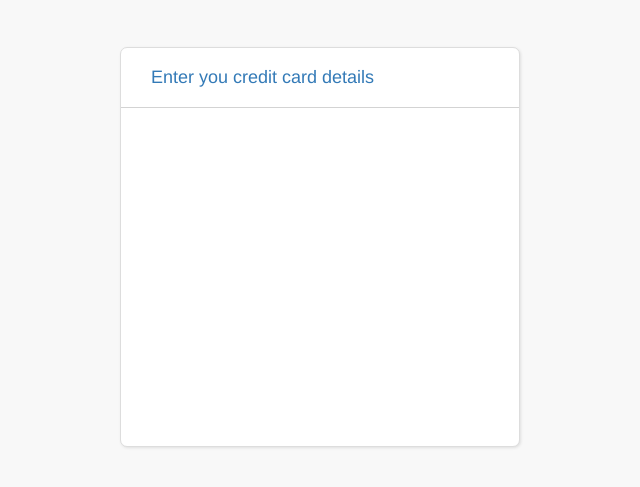
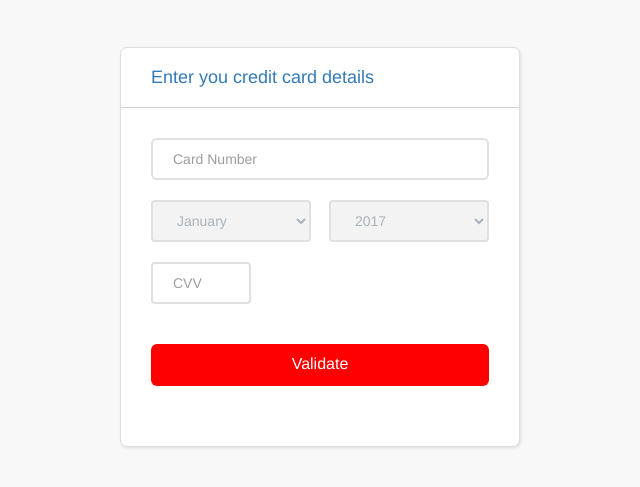
Before and after one commit to rob-in/fontend-assignment, a website: page app/index.html in a window 1280 px wide. Shown: the part 93-580 px from the top of the page, without its empty margins (335-975 px from the left). Drawn offline with nearby package versions, Linux system fonts and the light colour scheme; some packages are replaced by stand-ins of ours; files that its build step writes are made by us from their sources.

Commit message:
Progressive Changes

```diff
--- a/app/index.html
+++ b/app/index.html
@@ -33,9 +33,9 @@
     <script src="bower_components/angular-route/angular-route.js"></script>
 
         <script src="scripts/app.js"></script>
-        <script src="scripts/controllers/main.js"></script>
+        <script src="scripts/controllers/main-controller.js"></script>
         <script src="scripts/constants/main-constant.js"></script>
-        <script src="scripts/service/main-service.js"></script>
+        <script src="scripts/service/card-validation-service.js"></script>
 
   </body>
 </html>
--- a/app/scripts/controllers/main.js
+++ b/app/scripts/controllers/main-controller.js
@@ -8,6 +8,6 @@
  * Controller of the demoApp
  */
 angular.module('demoApp')
-  .controller('MainCtrl', ['$scope', 'MainCnst', function ($scope, cnst) {
+  .controller('MainCtrl', ['$scope', 'MainCnst', 'CardValidationSV', function ($scope, cnst, cardValidationSV) {
     //TODO
   }]);
--- /dev/null
+++ b/app/scripts/service/card-validation-service.js
@@ -0,0 +1,26 @@
+var app = angular.module("demoApp");
+app.service('CardValidationSV', _CardValidationService);
+
+function _CardValidationService() {
+    var _cardDetails = {
+        cardType: "",
+        isValid: false
+    };
+
+    this.validateCardDetails = function(cardNumber) {
+        console.log("validate cardNumber ", cardNumber);
+    }
+
+    function _getCardType(){
+      //TODO : card type get implementaion
+      _checkCardLength(); // we need to call it here
+    }
+
+    function _checkCardLength(){
+      //TODO : card length check implementaion on the basis of card type
+    }
+
+    function _validateLuhnAlgorithm(cardNumber) {
+        //TODO : Luhn ALgorith implementaion
+    }
+}
--- a/app/scripts/service/main-service.js
+++ /dev/null
@@ -1,3 +0,0 @@
-angular.module('demoApp')
-  .service('MainSrvc', ['$scope', 'MainCnst', function ($scope, cnst) {
-  }]);
--- a/app/styles/main.css
+++ b/app/styles/main.css
@@ -52,3 +52,74 @@ body {
     color: #337ab7;
     font-size: 18px;
 }
+
+/* Common Css Properties applied at multiple elements*/
+
+.card-number-input-box, .cvv-input-box input, .month select, .year select, .validate-btn{
+    height: 42px;
+}
+
+.card-number-input-box, .cvv-input-box input, .month select, .year select {
+    font-size: 14px;
+    font-weight: 100;
+    line-height: 14px;
+		color: #86939e;
+    opacity: .7;
+}
+
+/* Card Number Input box*/
+
+.card-number-input-box {
+    width: 100%;
+    margin-bottom: 20px;
+    padding-left: 20px;
+    border: 2px solid lightgrey;
+    border-radius: 6px;
+}
+
+
+/* Date Field */
+
+.month select, .year select {
+    width: 160px;
+    margin-bottom: 20px;
+    padding-left: 20px;
+    border: 2px solid lightgrey;
+    border-radius: 4px;
+}
+
+.month select {
+    float: left;
+}
+
+.year select {
+    float: right;
+}
+
+
+/* CVV Field */
+
+.cvv-input-box input {
+    border: 2px solid lightgrey;
+    border-radius: 4px;
+    background: #fff;
+    width: 100px;
+    float: left;
+    padding-left: 20px;
+    margin-bottom: 20px;
+}
+
+
+/* Footer Buttons Section */
+
+.validate-btn {
+    margin-top: 20px;
+    margin-bottom: 10px;
+    width: 100%;
+    border-color: transparent;
+    border-radius: 6px;
+		background: #FF0000;
+		font-size: 16px;
+		color: white;
+		cursor: pointer;
+}
--- a/app/views/main.html
+++ b/app/views/main.html
@@ -7,6 +7,50 @@
         <div class="form-header">
             <h4 class="form-title">Enter you credit card details</h4>
         </div>
+        <div class="form-body">
+            <!-- Card Number -->
+            <input type="text" class="card-number-input-box" placeholder="Card Number">
+
+            <!-- Date Field -->
+            <div class="date-field">
+                <div class="month">
+                    <select name="Month">
+                      <option value="january">January</option>
+                      <option value="february">February</option>
+                      <option value="march">March</option>
+                      <option value="april">April</option>
+                      <option value="may">May</option>
+                      <option value="june">June</option>
+                      <option value="july">July</option>
+                      <option value="august">August</option>
+                      <option value="september">September</option>
+                      <option value="october">October</option>
+                      <option value="november">November</option>
+                      <option value="december">December</option>
+                    </select>
+                </div>
+                <div class="year">
+                    <select name="Year">
+                      <option value="2017">2017</option>
+                      <option value="2018">2018</option>
+                      <option value="2019">2019</option>
+                      <option value="2020">2020</option>
+                      <option value="2021">2021</option>
+                      <option value="2022">2022</option>
+                    </select>
+                </div>
+            </div>
+
+            <!-- Card Verification Field -->
+            <div class="card-verification-section">
+                <div class="cvv-input-box">
+                    <input type="text" placeholder="CVV">
+                </div>
+            </div>
+
+            <!-- Footer Button -->
+            <button type="submit" class="validate-btn">Validate</button>
+        </div>
     </form>
 </div>
 <!-- <h2><span class="glyphicon glyphicon-heart"></span> By :  <a href="http://iamrobin.in/" target="_blank">rob-in</a></h2> -->
```
Also changed, not shown: 1 other file.
